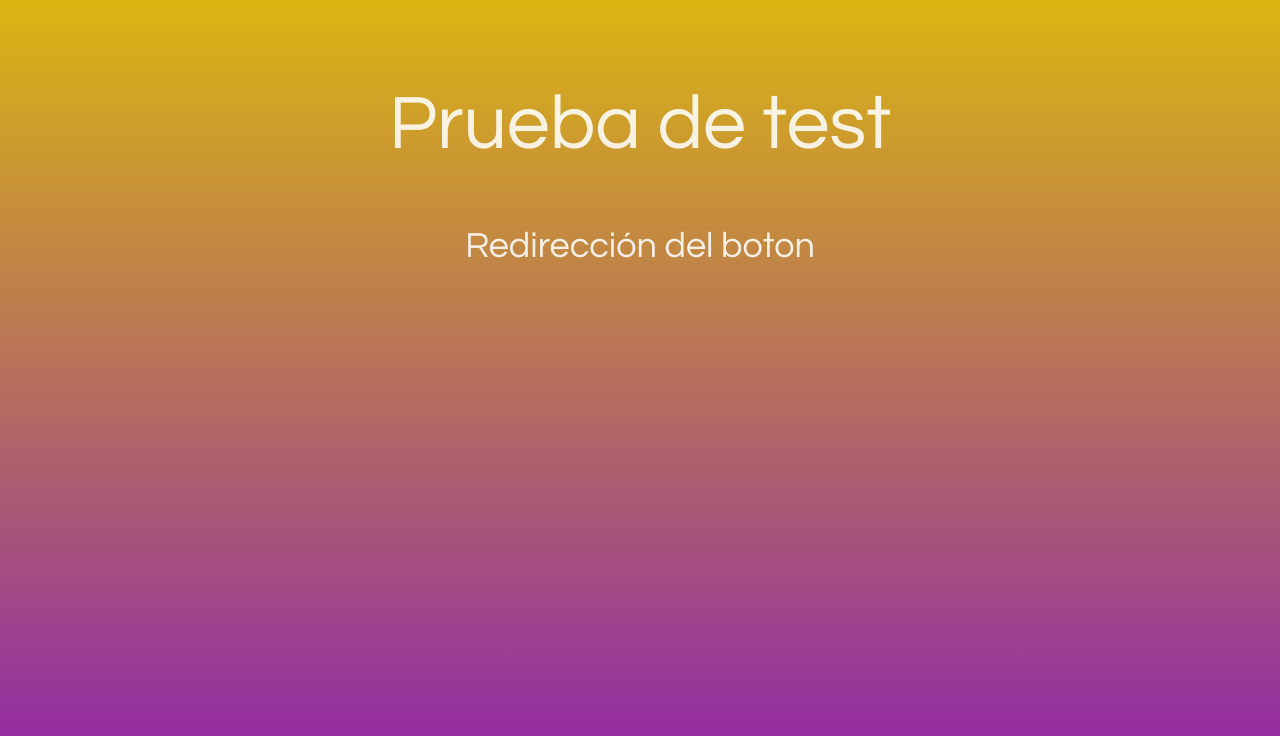
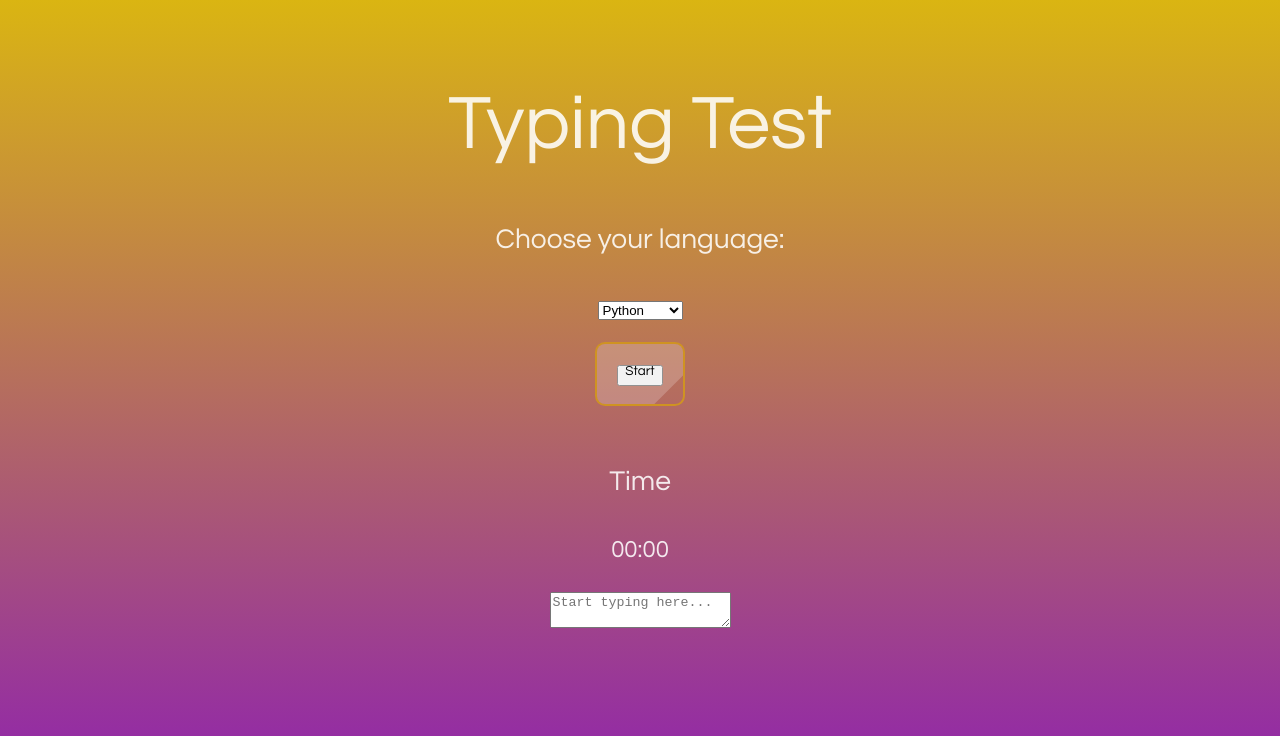
Before and after one commit to Epicder/CodePM, a React (Vite) app in the folder CodePM/: page /typing-test in a window 1280 px wide. Shown: the top 736 px of the page. Built offline with nearby package versions, Linux system fonts and the light colour scheme.

Commit message:
Making the approach for the typing test

```diff
--- a/CodePM/src/components/Typing.jsx
+++ b/CodePM/src/components/Typing.jsx
@@ -1,10 +1,31 @@
-import React from 'react'
+import React, { useState } from 'react';
+import Header from './typing-components/Header';
+import LanguageSelector from './typing-components/LanguageSelector';
+import StartButton from './typing-components/StartButton';
+import Timer from './typing-components/Timer';
+import TypingArea from './typing-components/TypingArea';
 
 export default function Typing() {
+  const [language, setLanguage] = useState('python');
+  const [time, setTime] = useState('00:00');
+  const [snippet, setSnippet] = useState('');
+  const [userInput, setUserInput] = useState('');
+
+  const handleLanguageChange = (e) => setLanguage(e.target.value);
+  const handleStartClick = () => {
+
+    console.log('Test started for language:', language);
+  };
+
+  const handleInputChange = (e) => setUserInput(e.target.value);
+
   return (
     <div>
-      <h1>Prueba de test</h1>
-      <h2>Redirección del boton</h2>
+      <Header />
+      <LanguageSelector onChange={handleLanguageChange} />
+      <StartButton onClick={handleStartClick} />
+      <Timer time={time} />
+      <TypingArea snippet={snippet} userInput={userInput} onChange={handleInputChange} />
     </div>
-  )
+  );
 }
--- /dev/null
+++ b/CodePM/src/components/typing-components/Header.jsx
@@ -0,0 +1,9 @@
+import React from 'react';
+
+export default function Header() {
+  return (
+    <header>
+      <h1>Typing Test</h1>
+    </header>
+  );
+}
--- /dev/null
+++ b/CodePM/src/components/typing-components/LanguageSelector.jsx
@@ -0,0 +1,16 @@
+import React from 'react';
+
+export default function LanguageSelector({ onChange }) {
+  return (
+    <div className="language-ch-container">
+      <h3>Choose your language:</h3>
+      <select id="languages" onChange={onChange}>
+        <option value="python">Python</option>
+        <option value="javascript">JavaScript</option>
+        <option value="c">C</option>
+        <option value="css">CSS</option>
+        <option value="dart">Dart</option>
+      </select>
+    </div>
+  );
+}
--- /dev/null
+++ b/CodePM/src/components/typing-components/StartButton.jsx
@@ -0,0 +1,11 @@
+import React from 'react';
+
+export default function StartButton({ onClick }) {
+  return (
+    <div className="start-button">
+      <button onClick={onClick}>
+        <p>Start</p>
+      </button>
+    </div>
+  );
+}
--- /dev/null
+++ b/CodePM/src/components/typing-components/Timer.jsx
@@ -0,0 +1,12 @@
+import React from 'react';
+
+export default function Timer({ time }) {
+  return (
+    <div className="timer-container">
+      <h3>Time</h3>
+      <div className="timer">
+        <p>{time}</p>
+      </div>
+    </div>
+  );
+}
--- /dev/null
+++ b/CodePM/src/components/typing-components/TypingArea.jsx
@@ -0,0 +1,14 @@
+import React from 'react';
+
+export default function TypingArea({ snippet, userInput, onChange }) {
+  return (
+    <div className="typing-container">
+      <pre>{snippet}</pre>
+      <textarea
+        value={userInput}
+        onChange={onChange}
+        placeholder="Start typing here..."
+      />
+    </div>
+  );
+}
```
